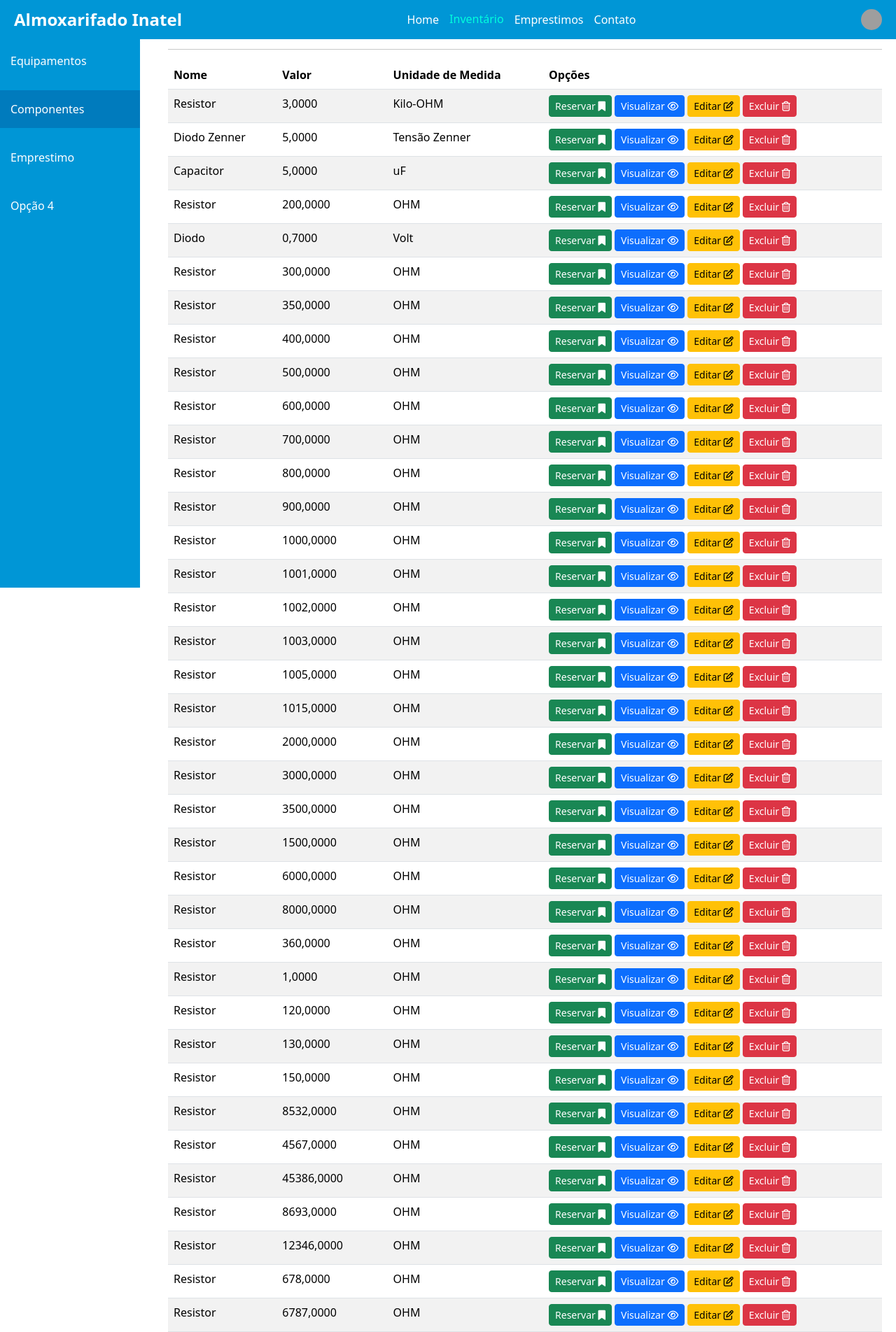
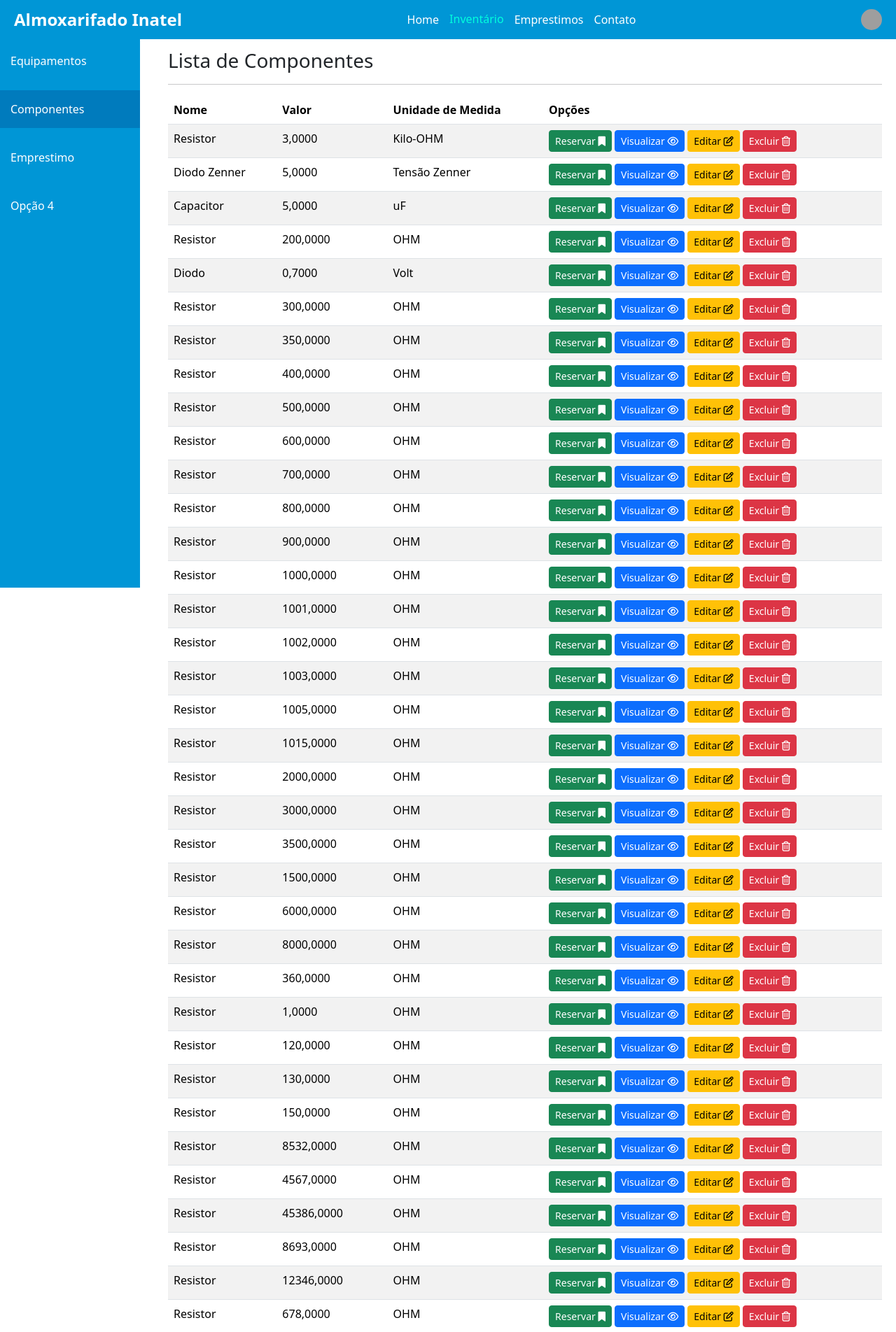
Before and after one commit to GustavoMacedoSilva/FetinAlmoxarifado, a Django app: page /inventario/componentes/ in a window 1280 px wide. Shown: the top 1904 px of the page at 70% size. Run offline with Django 5.2, Linux system fonts and the light colour scheme; data comes from the database, SQL or seed files in the repository; some libraries are stand-ins or nearby versions; grey boxes are pictures that could not be loaded.

Commit message:
Resolvido problema da app bar ficando por cima do conteudo

```diff
--- a/static/css/base.css
+++ b/static/css/base.css
@@ -9,6 +9,7 @@ body {
 
 .app-bar {
     position: fixed;
+    top: 0;
     width: 100%;
     display: flex;
     justify-content: space-between;
@@ -65,3 +66,6 @@ body {
 .dropdown a:hover {
     background-color: #f1f1f1;
 }
+.content {
+    margin-top: 50px;
+}
```
